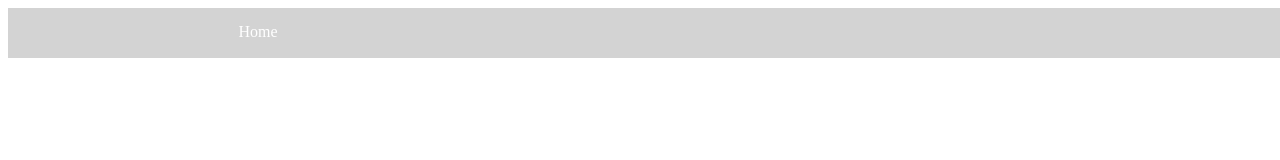
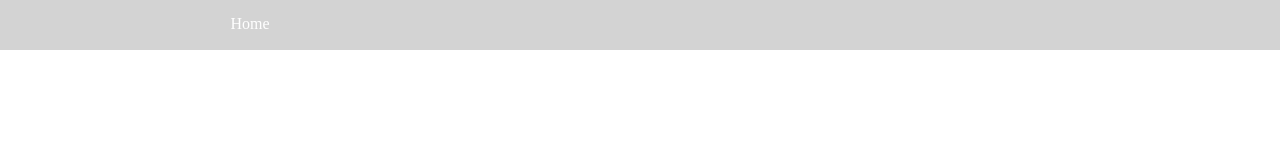
Before and after one commit to happpyier/trademybook, a website: page home.html in a window 1280 px wide. Drawn offline with nearby package versions, Linux system fonts and the light colour scheme.

Commit message:
Setting up the basics

```diff
--- a/home.html
+++ b/home.html
@@ -3,13 +3,13 @@
 		<style>
 			a:link { color: white; background-color: transparent; text-decoration: none; }
 			a { width: 100%; height: 100%; }
-			body { background-color: white; }
+			body { background-color: white; margin: 0px; }
 			boldHeader { font-size: 20px; color: black; }
 			iframe { border: none; width: 100%; height: 100%; }
 			#container { width: 100%; height: 400px;  }
 			#footerContent { color: white; margin-left: 50%; margin-right: 50%; }
 			#graph_results { width: 100%; height: 50px; }
-			#headerContent { color: gray;  background-color: LightGray;  height:50px; width: 101%}
+			#headerContent { color: gray;  background-color: LightGray;  height:50px; }
 			#mainContent { background-color: white; color: height: 800px; }
 			#ticker_results { width: 100%; }
 			.borderless { }
@@ -18,7 +18,6 @@
 			.loginBar { margin-left: 800px; display: inline-block;}
 			.home { margin-left: 200px; }
 			.hidden { display: none; }
-			.ticker { float:left; width: 300px; height: 100px; margin: 10 25 10 25; background-color: white; color: darkgrey; padding: 15px; font-size: 14px;}
 
 		</style>
 		<script src="https://code.jquery.com/jquery-3.1.1.min.js"></script>
```
